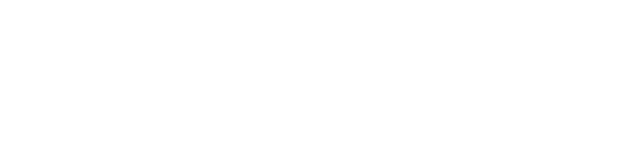
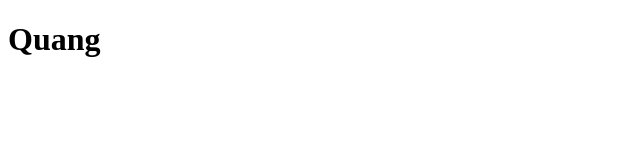
Before and after one commit to Quangluc1992/gitDemo_quang123, a plain HTML site: page index.html in a window 1280 px wide. Shown: the whole page, without its empty margins (0-640 px from the left). Drawn offline with Linux system fonts and the light colour scheme.

Commit message:
update index file

```diff
--- a/index.html
+++ b/index.html
@@ -7,6 +7,6 @@
     <title>Document</title>
 </head>
 <body>
-
+    <h1>Quang</h1>
 </body>
 </html>
```
